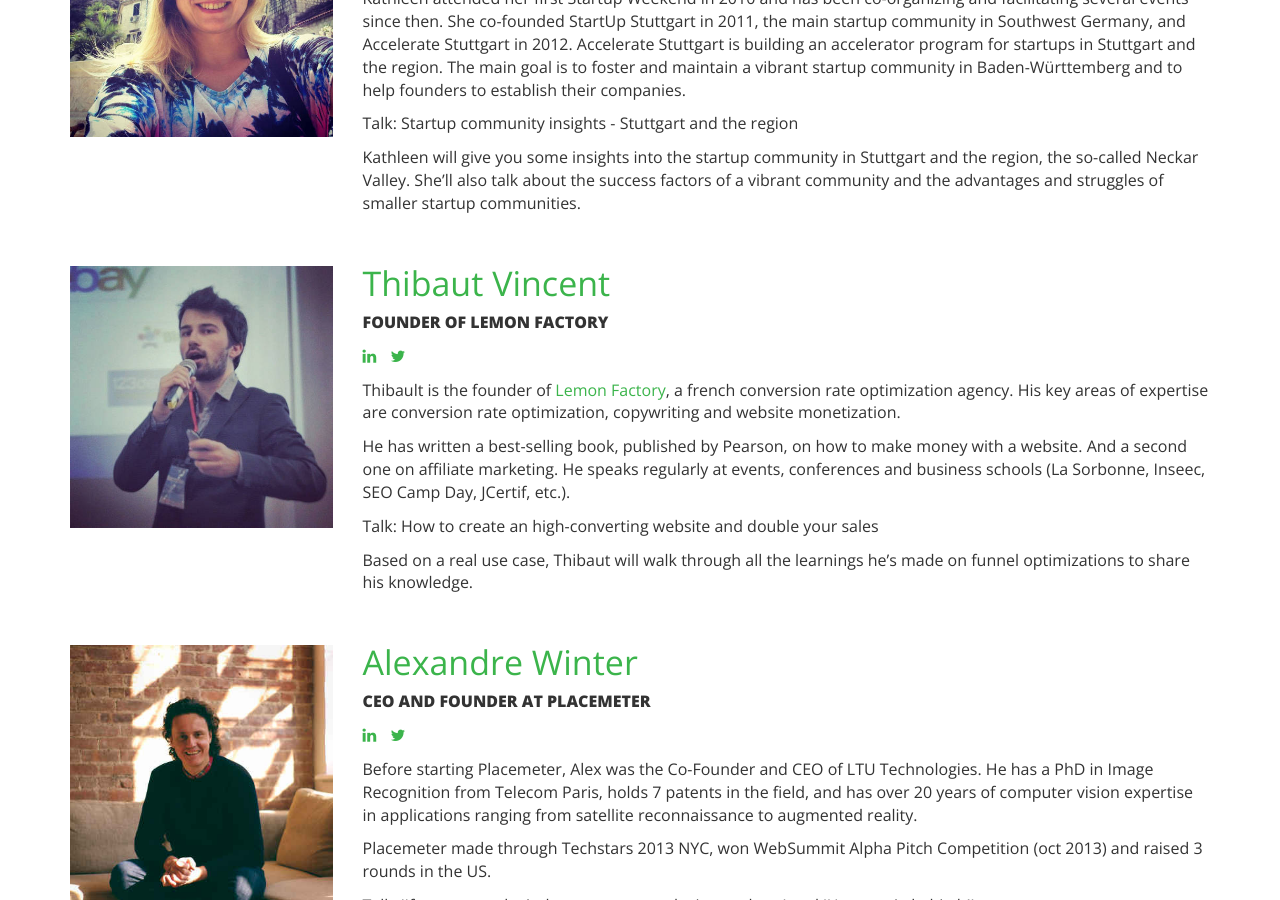
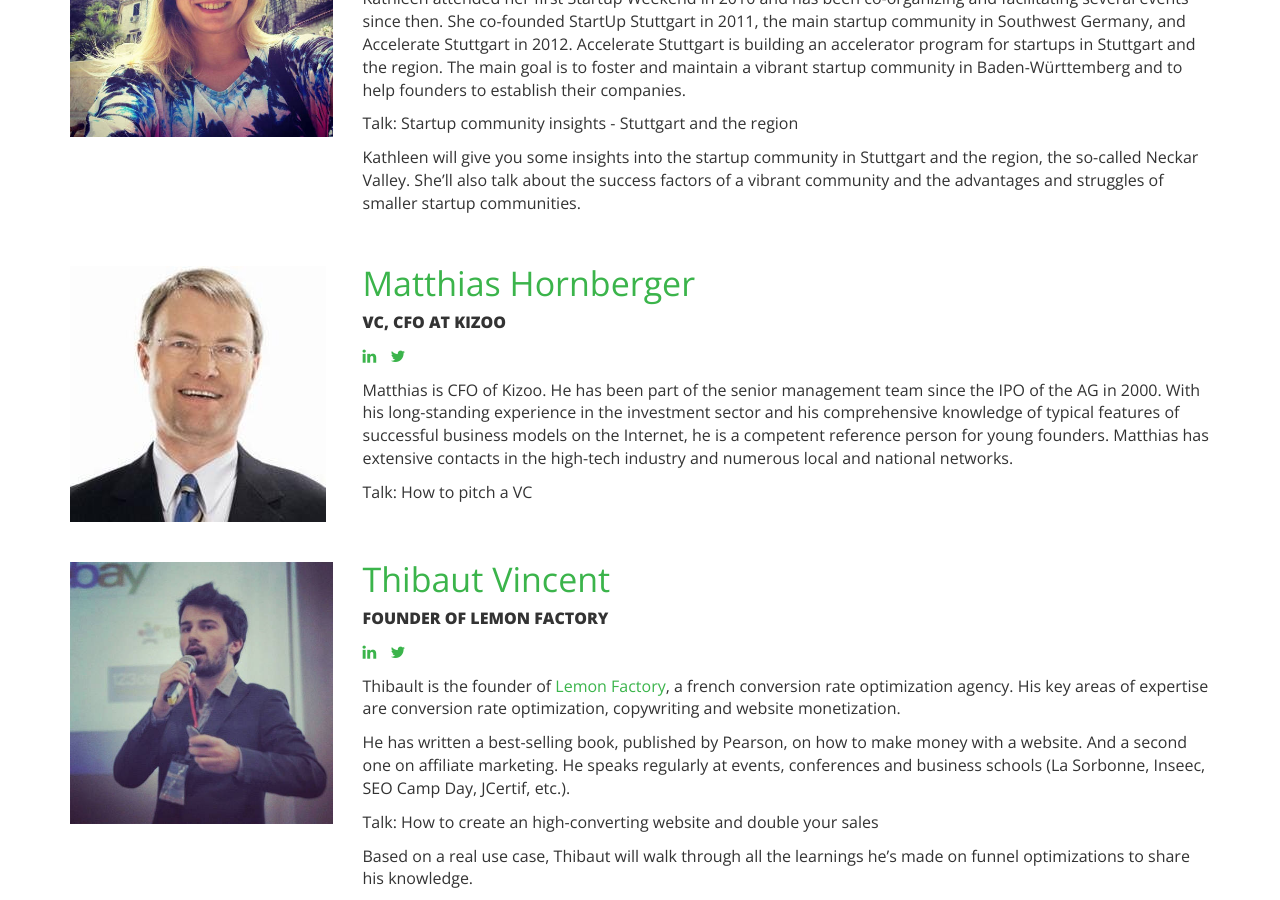
Before and after one commit to AlsaceDigitale/geeksonafarm_2015, a Jekyll site: the page built from speakers.html, in a window 1280 px wide and 900 px high, scrolled down 1738 px. Built offline with Jekyll 4.4.1, drawn with Linux system fonts in a browser that asks for light colours; nearby versions of some CDN libraries; comment, search, counter and statistics services are not loaded.

Commit message:
added Matthias Hornberger as speaker

```diff
--- a/_config.yml
+++ b/_config.yml
@@ -1,7 +1,7 @@
 # Site settings
 title: Geeks on a Farm 2015
 baseurl: "" # the subpath of your site, e.g. /blog/
-url: "http://www.geeks-on-a-farm.com" # the base hostname & protocol for your site
+url: "http://www.geeksonafarm.com" # the base hostname & protocol for your site
 # Build settings
 markdown: kramdown
 paginate: 5
@@ -47,6 +47,12 @@
     talk_description: "Kathleen will give you some insights into the startup community in Stuttgart and the region, the so-called Neckar Valley. She'll also talk about the success factors of a vibrant community and the advantages and struggles of smaller startup communities."
     twitter: https://twitter.com/kathl_fritzsche
     linkedin: https://de.linkedin.com/in/kathleenfritzsche
+  - name: Matthias Hornberger
+    title: "VC, CFO at Kizoo"
+    bio: "Matthias is CFO of Kizoo. He has been part of the senior management team since the IPO of the AG in 2000. With his long-standing experience in the investment sector and his comprehensive knowledge of typical features of successful business models on the Internet, he is a competent reference person for young founders. Matthias has extensive contacts in the high-tech industry and numerous local and national networks."
+    talk_title: "How to pitch a VC"
+    linkedin: https://de.linkedin.com/pub/matthias-hornberger/0/184/a51
+    twitter: https://twitter.com/mho1960
   - name: Thibaut Vincent
     title: Founder of Lemon Factory
     bio: "Thibault is the founder of [Lemon Factory](http://lemonfactory.fr/), a french conversion rate optimization agency. His key areas of expertise are conversion rate optimization, copywriting and website monetization.\n\nHe has written a best-selling book, published by Pearson, on how to make money with a website. And a second one on affiliate marketing. He speaks regularly at events, conferences and business schools (La Sorbonne, Inseec, SEO Camp Day, JCertif, etc.)."
```
Also changed, not shown: img/matthias_hornberger.jpg (added).
